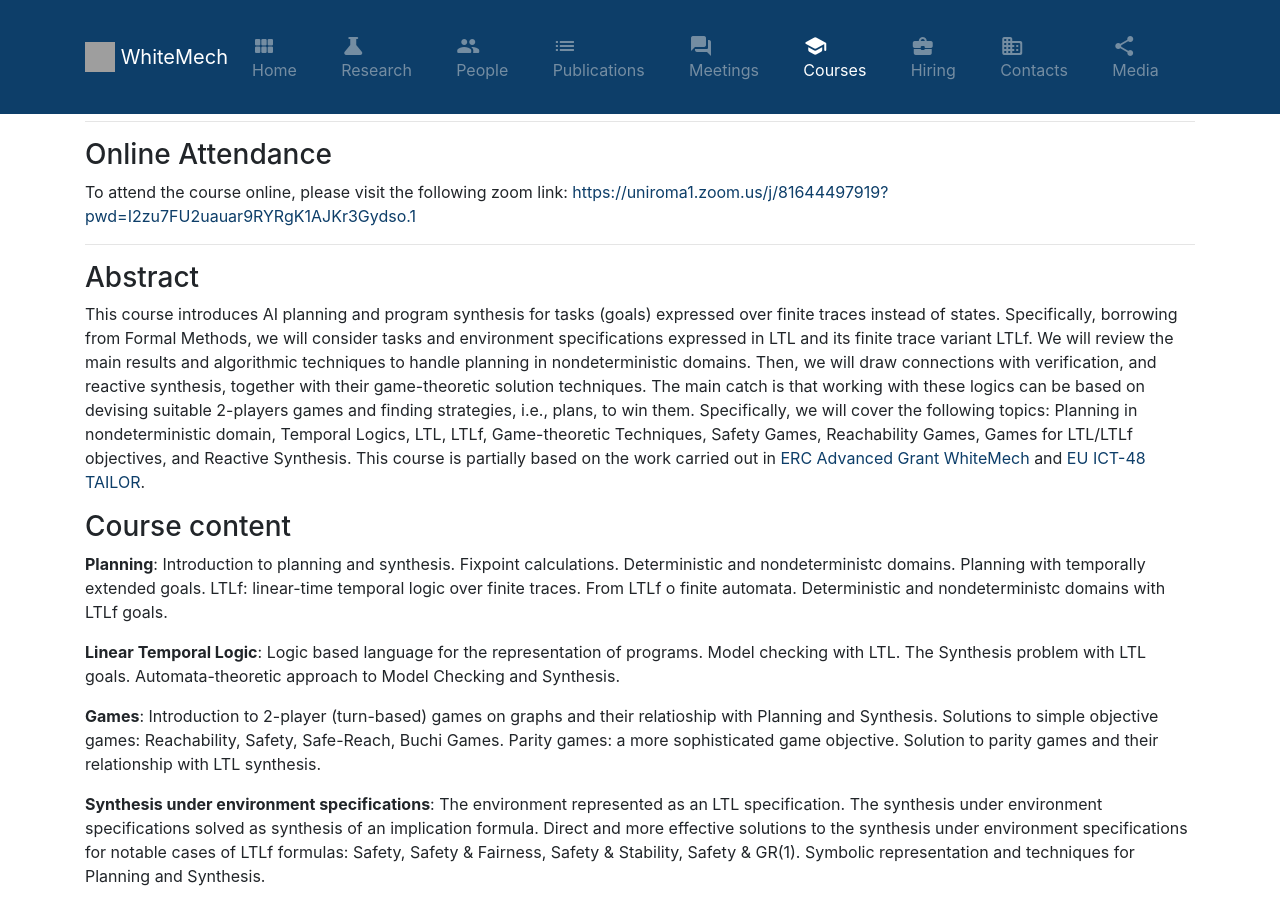
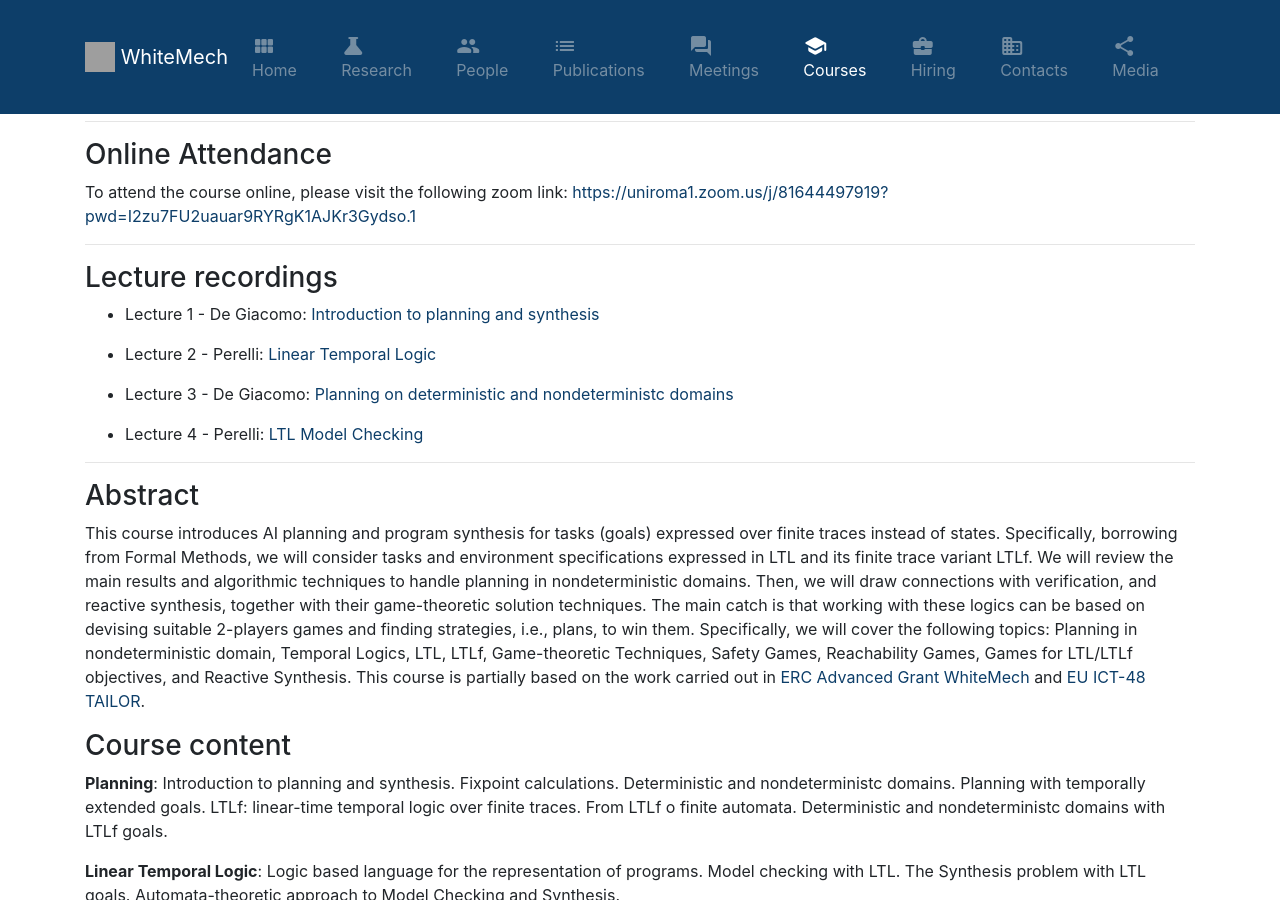
Before and after one commit to whitemech/whitemech.github.io, a Jekyll site: the page built from _pages/courses.md, in a window 1280 px wide and 900 px high, scrolled down 627 px. Built offline with Jekyll 4.4.1, drawn with Linux system fonts in a browser that asks for light colours.

Commit message:
Adding video recordings up to lecture 4

```diff
--- a/_pages/courses.md
+++ b/_pages/courses.md
@@ -37,6 +37,18 @@ All the students interested in attending the course are invited to register a th
 ### Online Attendance
 To attend the course online, please visit the following zoom link:
 [https://uniroma1.zoom.us/j/81644497919?pwd=I2zu7FU2uauar9RYRgK1AJKr3Gydso.1](https://uniroma1.zoom.us/j/81644497919?pwd=I2zu7FU2uauar9RYRgK1AJKr3Gydso.1)
+
+-----
+
+### Lecture recordings
+
+- Lecture 1 - De Giacomo: [Introduction to planning and synthesis](https://uniroma1.zoom.us/rec/share/9YCo5btMN-olbxRoBSJp-BqLgnmwJimmcSVIOWORPLMJzuUktxAFQ-ZGgVS7HIgq.UNAzKHPoGTTVOK6p?startTime=1656936892000)
+
+- Lecture 2 - Perelli: [Linear Temporal Logic](https://uniroma1.zoom.us/rec/share/9YCo5btMN-olbxRoBSJp-BqLgnmwJimmcSVIOWORPLMJzuUktxAFQ-ZGgVS7HIgq.UNAzKHPoGTTVOK6p?startTime=1656943663000)
+
+- Lecture 3 - De Giacomo: [Planning on deterministic and nondeterministc domains](https://uniroma1.zoom.us/rec/share/6MS2Wc-fc4mYkOEcdsL0uIaQsAhTnKPCvpCjx6GARMjAzeVnloq_Zqbrt0vvTDi9.Yg83DRg0bUtLtQBg?startTime=1657023025000)
+
+- Lecture 4 - Perelli: [LTL Model Checking](https://uniroma1.zoom.us/rec/share/6MS2Wc-fc4mYkOEcdsL0uIaQsAhTnKPCvpCjx6GARMjAzeVnloq_Zqbrt0vvTDi9.Yg83DRg0bUtLtQBg?startTime=1657030331000)
 
 -----
 
```
